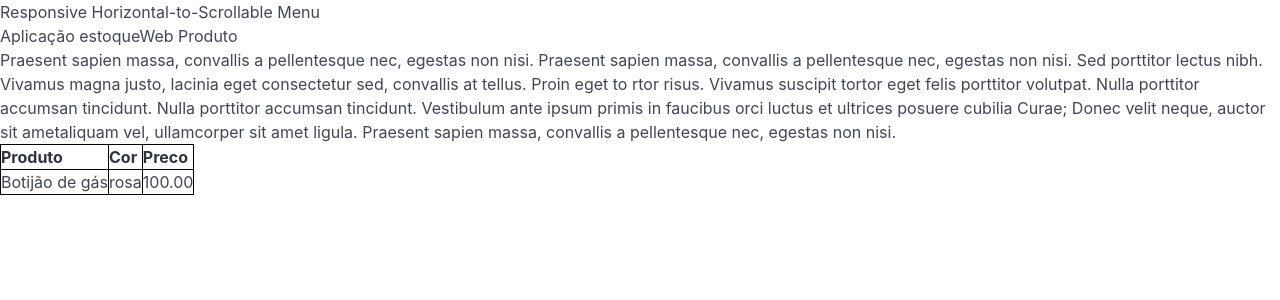
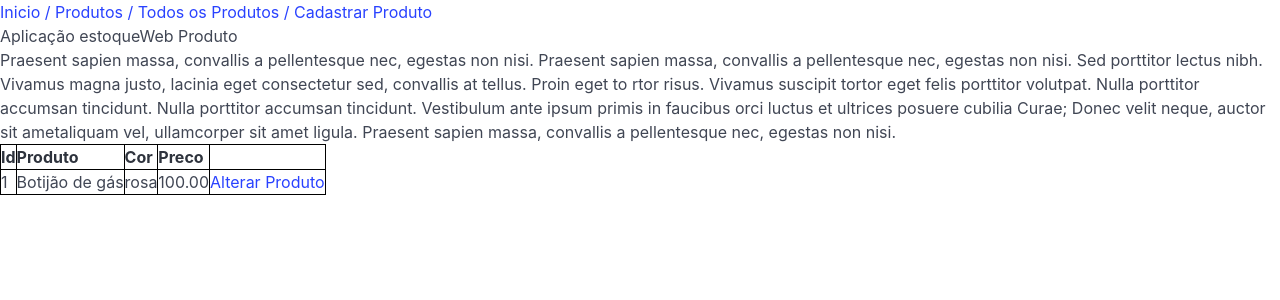
Before and after one commit to tiagoboldori/sistema-gerenciamento-estoque, a Django app: page /produto/list_produto/ in a window 1280 px wide. Shown: the top 300 px of the page. Run offline with Django 5.2, Linux system fonts and the light colour scheme; data comes from the database, SQL or seed files in the repository; both versions use the stored data as it was after the commit.

Commit message:
update produtos

```diff
--- a/core/templates/base.html
+++ b/core/templates/base.html
@@ -9,10 +9,13 @@
 <meta charset="UTF-8">
 <meta name="viewport" content="width=device-width,
 initial-scale=1.0">
-<title>Django</title>
 </head>
 <body>
-<h1>Responsive Horizontal-to-Scrollable Menu</h1>
+
+  <a href="{% url 'index'%}">Inicio / </a>
+  <a href="{% url 'produto'%}">Produtos / </a>
+  <a href="{% url 'list_produto'%}">Todos os Produtos / </a>
+  <a href="{% url 'new_produto'%}">Cadastrar Produto</a>
 {% block product %}{% endblock %}
 </body>
 </html>
--- a/core/templates/list_produto.html
+++ b/core/templates/list_produto.html
@@ -21,14 +21,17 @@ a pellentesque nec, egestas non nisi.</p>
 {% for i in produtos %}
 <table>
     <tr>
+        <th>Id</th>
         <th>Produto</th>
         <th>Cor</th>
         <th>Preco</th>
     </tr>
     <tr>
+        <td>{{i.id}}</td>
         <td>{{i}}</td>
         <td>{{i.cor}}</td>
         <td>{{i.preco}}</td>
+        <td><a href="{%url 'update_produto' i.id%}">Alterar Produto<a/></td>
     </tr>
 </table>
 
--- a/core/templates/update_produto.html
+++ b/core/templates/update_produto.html
@@ -2,7 +2,7 @@
 {% block product %}
 <h1>Aplicação estoqueWeb Produto</h1>
 {{item.preco}}
-<form action="{% url 'update_produto/' %}" method="POST">
+<form action="{% url 'update_produto' pk %}" method="POST">
     {% csrf_token %}
     {{ form.as_p }}
     <input type="submit" value="Submit">
--- a/produto/urls.py
+++ b/produto/urls.py
@@ -23,5 +23,5 @@ urlpatterns = [
     path('list_produto/', list_produto, name='list_produto'),
     path('new_produto/', new_produto, name='new_produto'),
     path('update_produto/<int:pk>', update_produto, name = 'update_produto'),
-    path('update', update, name='update')
+
 ]
--- a/produto/views.py
+++ b/produto/views.py
@@ -30,16 +30,16 @@ def new_produto(request):
 
 def update_produto(request, pk):
     resultado = Produtos.objects.get(pk = pk)
-    form = ProdutoForm()
-    context = {
-        'item':resultado,
-        'form': form,
-        'pk':pk
-    }
-    return render(request, 'update_produto.html', context)
-
-def update(request):
-    if request.method == POST:
-        pass
+    if request.method == 'POST':
+        form = ProdutoForm(request.POST, instance = resultado)
+        if form.is_valid():
+            form.save()
+            return redirect('index.html')
     else:
-        redirect('index.html')
+        form = ProdutoForm()
+        context = {
+            'item':resultado,
+            'form': form,
+            'pk':pk
+        }
+        return render(request, 'update_produto.html', context)
```
Also changed, not shown: db.sqlite3.
